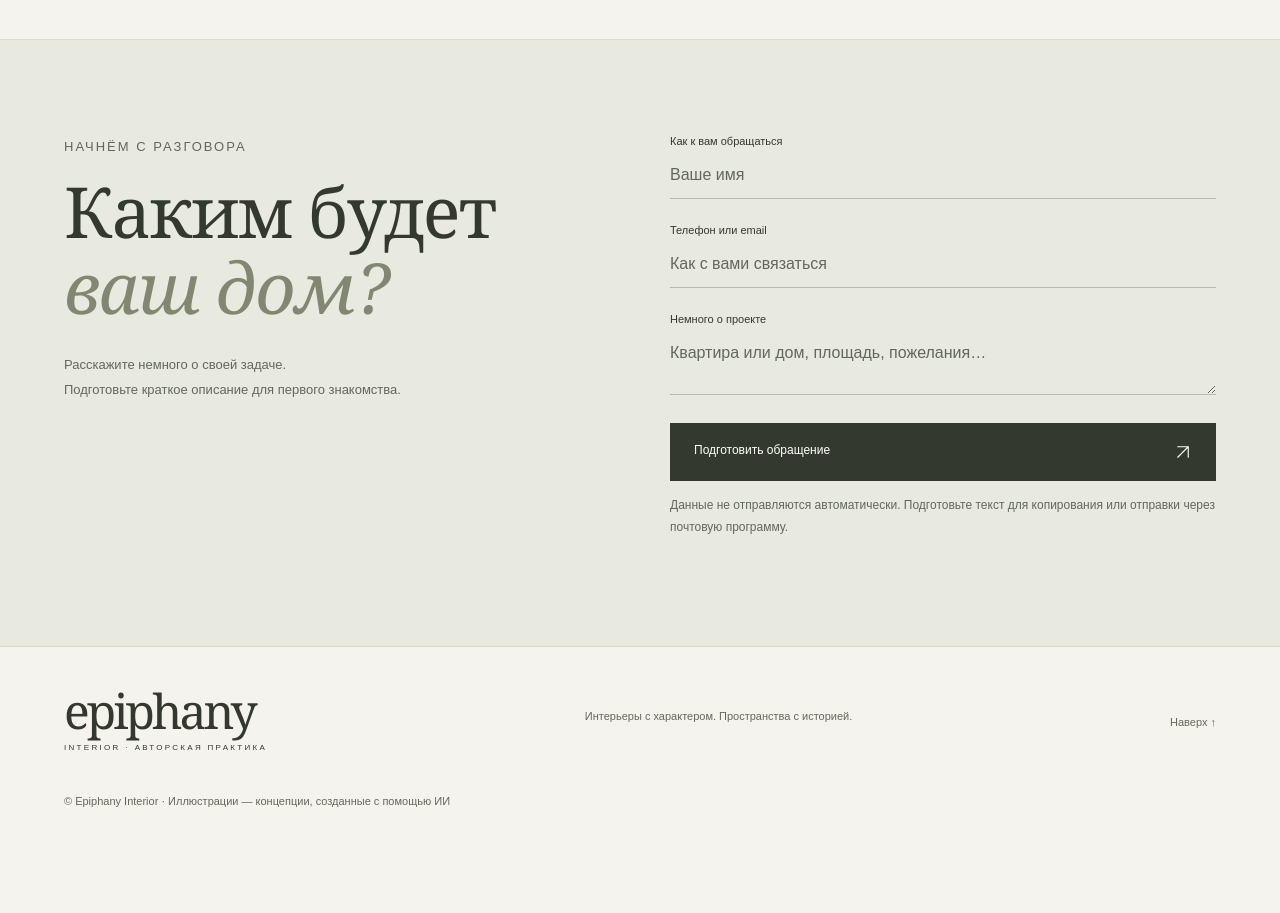
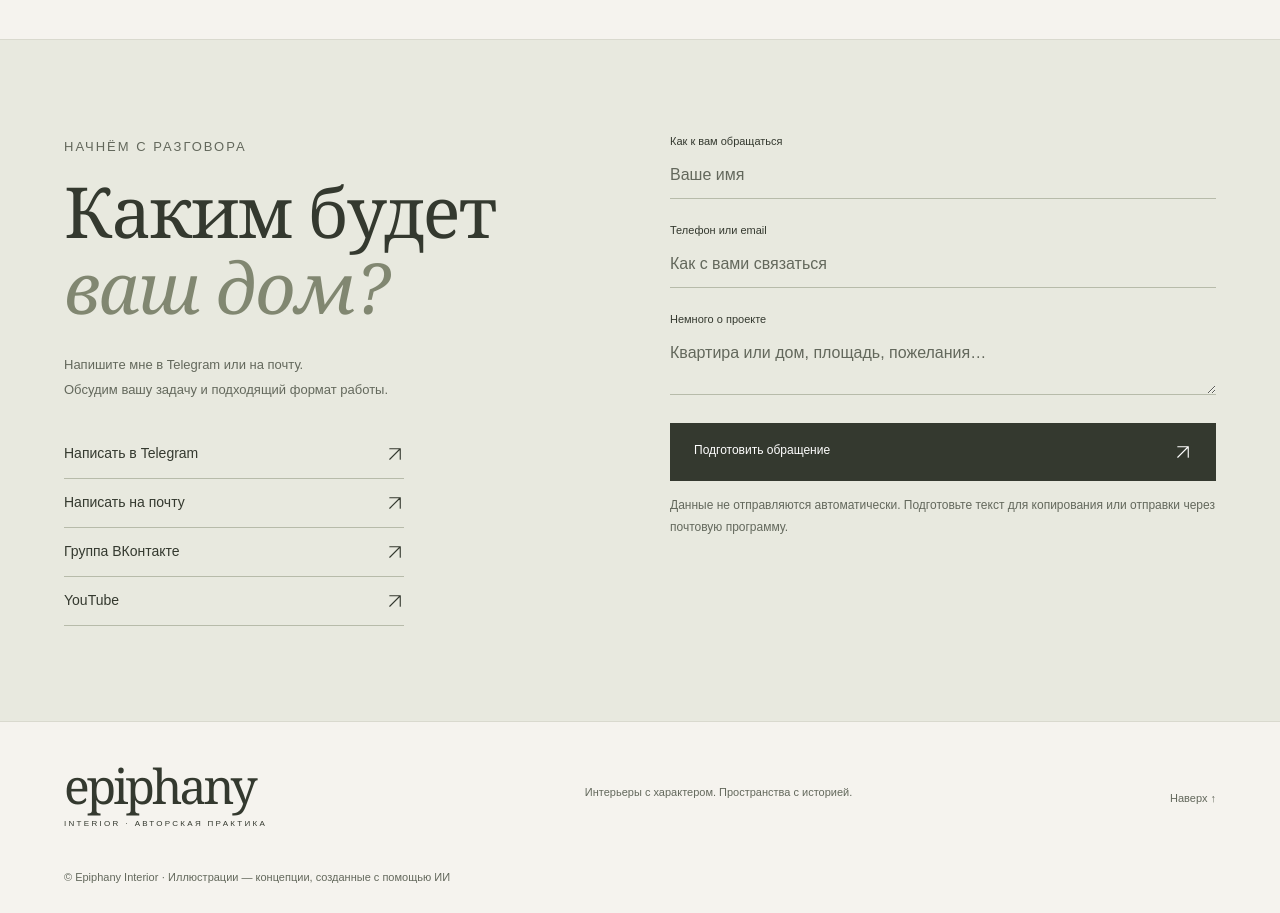
Before and after one commit to milyaevpasha2017-cmd/design.site, a plain HTML site: page index.html in a window 1280 px wide. Shown: the part 4320-5233 px from the top of the page. Before the commit the page ends 5157 px from the top, so only its background shows below. Drawn offline with Linux system fonts and the light colour scheme.

Commit message:
Connect Epiphany Interior social profiles and email contact

```diff
--- a/content/site.json
+++ b/content/site.json
@@ -33,7 +33,7 @@
     "contact_label": "НАЧНЁМ С РАЗГОВОРА",
     "contact_title": "Каким будет",
     "contact_emphasis": "ваш дом?",
-    "contact_intro": "Расскажите немного о своей задаче.\nПодготовьте краткое описание для первого знакомства.",
+    "contact_intro": "Напишите мне в Telegram или на почту.\nОбсудим вашу задачу и подходящий формат работы.",
     "footer_tagline": "Интерьеры с характером. Пространства с историей.",
     "footer_note": "© Epiphany Interior · Иллюстрации — концепции, созданные с помощью ИИ",
     "hero_cta": "Обсудить интерьер"
@@ -115,9 +115,9 @@
   ],
   "videos": [],
   "contacts": {
-    "youtube": "",
-    "telegram": "",
-    "vk": "",
-    "email": ""
+    "youtube": "https://www.youtube.com/@epiphany_interior",
+    "telegram": "https://t.me/paulinaepifanova",
+    "vk": "https://vk.ru/club224219192",
+    "email": "epifanovaps@yandex.ru"
   }
 }
--- a/index.html
+++ b/index.html
@@ -22,8 +22,8 @@
 или начать с одного вопроса.</span></p></div><div class="service-list" id="service-list"><details open><summary><span>01</span> Дизайн-проект <b>+</b></summary><p>Планировочное решение, концепция, визуализации и рабочие чертежи. Понятная основа для воплощения вашего интерьера.</p></details><details><summary><span>02</span> Комплектация <b>+</b></summary><p>Подбор отделки, мебели, освещения и декора с учётом концепции и согласованного бюджета.</p></details><details><summary><span>03</span> Авторское сопровождение <b>+</b></summary><p>Помощь в реализации проекта: ответы на вопросы строителей, проверка соответствия решений и согласование деталей.</p></details><details><summary><span>04</span> Консультация <b>+</b></summary><p>Разберём планировку, цветовую палитру или конкретную задачу. Определим, с чего начать и как двигаться дальше.</p></details></div></section>
 <section class="process section"><p class="eyebrow"><span data-content="process_label">04 / КАК Я РАБОТАЮ</span></p><h2><span data-content="process_title">Прозрачный процесс.</span><br><em data-content="process_emphasis">Спокойный результат.</em></h2><div class="steps" id="steps"><article><span>01 / ЗНАКОМСТВО</span><h3>Знакомимся и обсуждаем</h3><p>Обсуждаем образ жизни, пожелания и бюджет. Находим то, что важно именно вам.</p></article><article><span>02 / ПРОЕКТИРОВАНИЕ</span><h3>Ищем ваш образ</h3><p>Продумываем планировку и детали. Согласовываем решения до начала ремонта.</p></article><article><span>03 / ВОПЛОЩЕНИЕ</span><h3>Воплощаем идею</h3><p>Помогаю пройти путь от чертежей до последнего светильника в вашем доме.</p></article></div></section>
 <section class="videos section" id="videos"><div class="section-heading"><div><p class="eyebrow" data-content="video_label">05 / ВИДЕО</p><h2><span data-content="video_title">Пространство</span><br><em data-content="video_emphasis">в движении.</em></h2></div><p class="small-note" data-content="video_intro">Обзоры интерьеров, детали проектов и взгляд на дизайн изнутри.</p></div><div class="video-grid" id="video-grid"><p class="empty-state">Скоро здесь появятся видео о проектах.</p></div></section>
-<section class="contact section" id="contact"><div><p class="eyebrow"><span data-content="contact_label">НАЧНЁМ С РАЗГОВОРА</span></p><h2><span data-content="contact_title">Каким будет</span><br><em data-content="contact_emphasis">ваш дом?</em></h2><p><span data-content="contact_intro">Расскажите немного о своей задаче.
-Подготовьте краткое описание для первого знакомства.</span></p><div class="contact-links" id="contact-links" aria-label="Контакты и социальные сети"></div></div><form id="brief-form"><label for="name">Как к вам обращаться</label><input id="name" name="name" placeholder="Ваше имя" autocomplete="name" required maxlength="100"><label for="contact-field">Телефон или email</label><input id="contact-field" name="contact" autocomplete="email" placeholder="Как с вами связаться" required maxlength="150"><label for="message">Немного о проекте</label><textarea id="message" name="message" placeholder="Квартира или дом, площадь, пожелания…" rows="2" required maxlength="3000"></textarea><button class="submit" type="submit">Подготовить обращение <span><svg class="icon" aria-hidden="true"><use href="#icon-arrow-up-right"/></svg></span></button><p class="form-note">Данные не отправляются автоматически. Подготовьте текст для копирования или отправки через почтовую программу.</p><div id="brief-result" hidden role="status"><p>Ваше обращение готово. Сохраните его для отправки дизайнеру удобным способом.</p><textarea id="brief-text" readonly aria-label="Текст обращения" rows="6"></textarea><button type="button" id="copy-brief">Скопировать текст</button><span id="copy-status" aria-live="polite"></span><a class="email-brief" id="email-brief" hidden>Отправить через почтовую программу <svg class="icon" aria-hidden="true"><use href="#icon-arrow-up-right"/></svg></a></div></form></section>
+<section class="contact section" id="contact"><div><p class="eyebrow"><span data-content="contact_label">НАЧНЁМ С РАЗГОВОРА</span></p><h2><span data-content="contact_title">Каким будет</span><br><em data-content="contact_emphasis">ваш дом?</em></h2><p><span data-content="contact_intro">Напишите мне в Telegram или на почту.
+Обсудим вашу задачу и подходящий формат работы.</span></p><div class="contact-links" id="contact-links" aria-label="Контакты и социальные сети"></div></div><form id="brief-form"><label for="name">Как к вам обращаться</label><input id="name" name="name" placeholder="Ваше имя" autocomplete="name" required maxlength="100"><label for="contact-field">Телефон или email</label><input id="contact-field" name="contact" autocomplete="email" placeholder="Как с вами связаться" required maxlength="150"><label for="message">Немного о проекте</label><textarea id="message" name="message" placeholder="Квартира или дом, площадь, пожелания…" rows="2" required maxlength="3000"></textarea><button class="submit" type="submit">Подготовить обращение <span><svg class="icon" aria-hidden="true"><use href="#icon-arrow-up-right"/></svg></span></button><p class="form-note">Данные не отправляются автоматически. Подготовьте текст для копирования или отправки через почтовую программу.</p><div id="brief-result" hidden role="status"><p>Ваше обращение готово. Сохраните его для отправки дизайнеру удобным способом.</p><textarea id="brief-text" readonly aria-label="Текст обращения" rows="6"></textarea><button type="button" id="copy-brief">Скопировать текст</button><span id="copy-status" aria-live="polite"></span><a class="email-brief" id="email-brief" hidden>Отправить через почтовую программу <svg class="icon" aria-hidden="true"><use href="#icon-arrow-up-right"/></svg></a></div></form></section>
 </main><footer><a class="logo" href="#"><span data-content="brand" class="brand-name">epiphany</span><span data-content="brand_subtitle">INTERIOR · АВТОРСКАЯ ПРАКТИКА</span></a><p><span data-content="footer_tagline">Интерьеры с характером. Пространства с историей.</span></p><a href="#">Наверх <span aria-hidden="true">↑</span></a><p class="footer-note"><span data-content="footer_note">© Epiphany Interior · Иллюстрации — концепции, созданные с помощью ИИ</span></p></footer>
 <dialog id="project-dialog" aria-labelledby="dialog-title"><div class="dialog-toolbar"><p class="eyebrow" id="dialog-label">ПРОЕКТ ИНТЕРЬЕРА</p><button class="dialog-close" aria-label="Закрыть проект"><svg class="icon" aria-hidden="true"><use href="#icon-close"/></svg></button></div><h2 id="dialog-title"></h2><div class="project-viewer" id="project-viewer"><img id="dialog-photo" alt="" decoding="async"><div class="viewer-controls" id="viewer-controls" hidden><button type="button" id="photo-previous" aria-label="Предыдущее фото"><svg class="icon" aria-hidden="true"><use href="#icon-arrow-left"/></svg></button><span id="photo-count" aria-live="polite" aria-atomic="true"></span><button type="button" id="photo-next" aria-label="Следующее фото"><svg class="icon" aria-hidden="true"><use href="#icon-arrow-right"/></svg></button></div></div><div class="project-gallery" id="project-gallery" role="group" aria-label="Фотографии проекта"></div><p id="dialog-description"></p><p class="form-note" id="dialog-note">Иллюстрация создана с помощью ИИ. Реальные проекты будут добавлены после предоставления материалов.</p><a class="submit" href="#contact" id="dialog-contact">Обсудить похожий интерьер <svg class="icon" aria-hidden="true"><use href="#icon-arrow-up-right"/></svg></a></dialog>
 </body></html>
--- a/script.js
+++ b/script.js
@@ -120,7 +120,7 @@ function render(data) {
   $('#steps').replaceChildren(...data.steps.map(step => { const article = node('article'); article.append(node('span', '', step.label), node('h3', '', step.title), node('p', '', step.description)); return article; }));
   renderVideos(data.videos || []);
   const contacts = $('#contact-links'); contacts.replaceChildren();
-  for (const [kind, label] of Object.entries({youtube: 'YouTube', telegram: 'Telegram', vk: 'ВКонтакте', email: 'Написать на почту'})) {
+  for (const [kind, label] of Object.entries({telegram: 'Написать в Telegram', email: 'Написать на почту', vk: 'Группа ВКонтакте', youtube: 'YouTube'})) {
     const url = contactURL(kind, data.contacts?.[kind]); if (!url) continue;
     const a = node('a', '', label); a.href = url; a.append(icon());
     if (kind !== 'email') { a.target = '_blank'; a.rel = 'noopener noreferrer'; }
```
